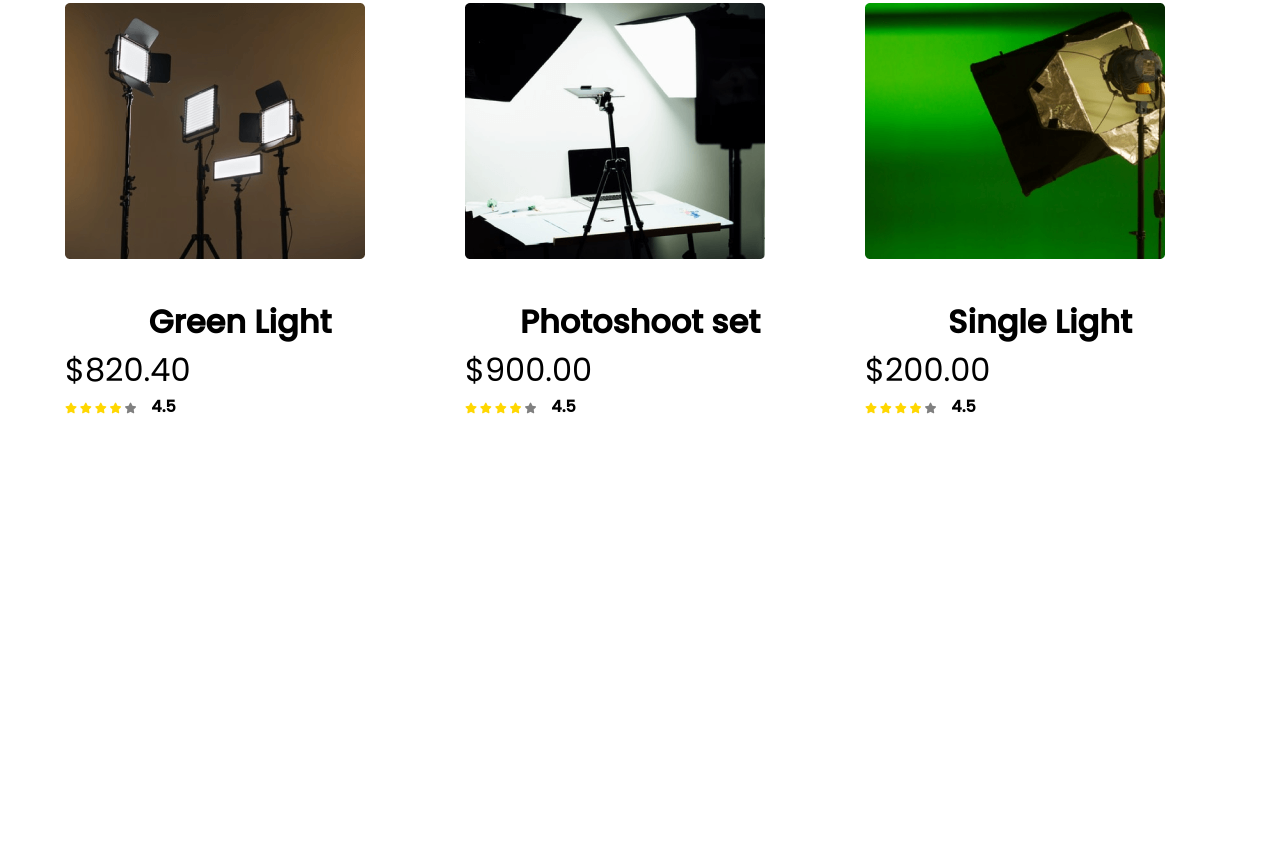
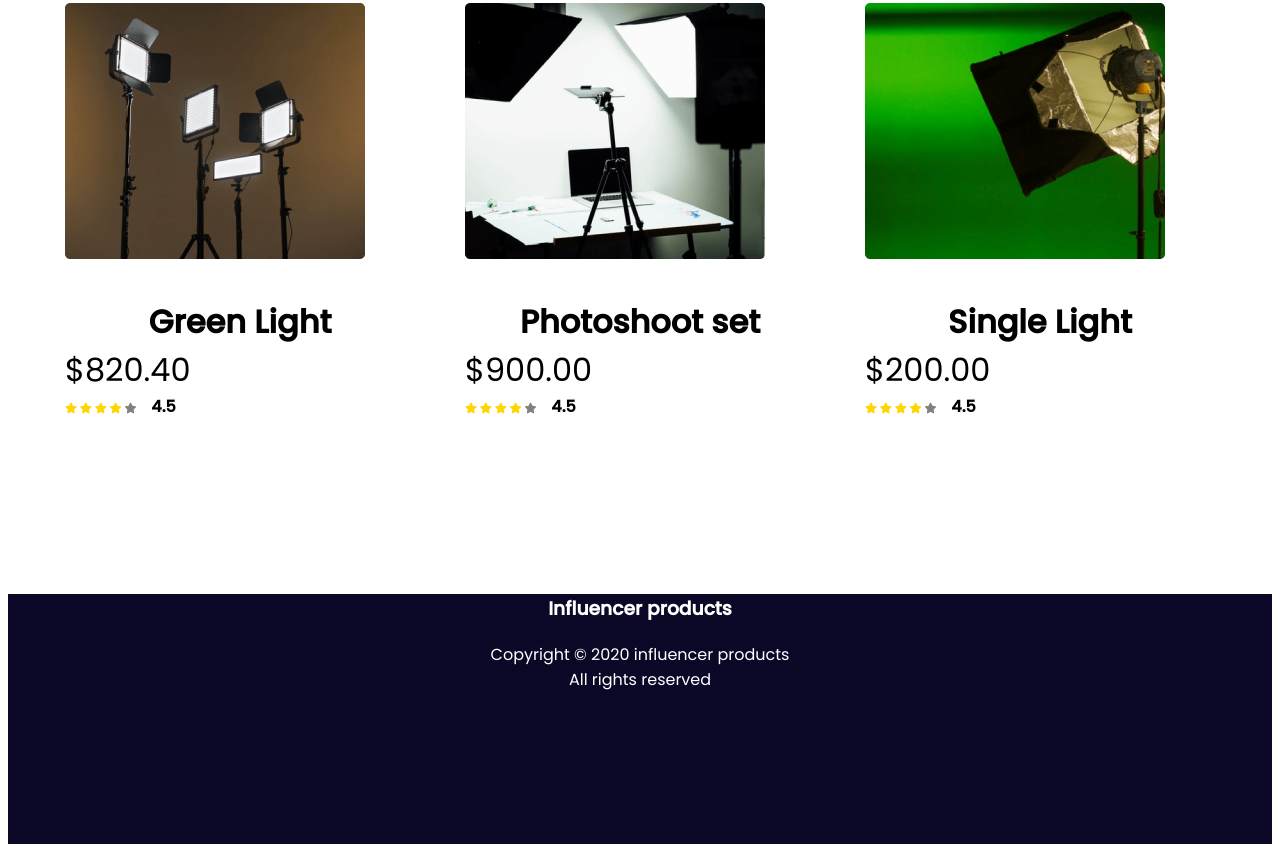
Before and after one commit to MDRAFIULI/assignment_two_real, a plain HTML site: page index.html in a window 1280 px wide. Shown: the part 1746-2598 px from the top of the page. Before the commit the page ends 2198 px from the top, so only its background shows below. Drawn offline with Linux system fonts and the light colour scheme.

Commit message:
allahuakbar

```diff
--- a/index.html
+++ b/index.html
@@ -178,6 +178,13 @@
 
         </section>
     </main>
+    <footer>
+        <section class="foot">
+            <h3>Influencer products</h3>
+            <p>Copyright © 2020 influencer products <br>
+                All rights reserved</p>
+        </section>
+    </footer>
 
 </body>
 
--- a/style.css
+++ b/style.css
@@ -38,3 +38,11 @@ font-weight: 100;}
 #gray{color: gray;}
 .product-detail h6 span{margin-left: 12px;
 font-size: 1.5em;}
+/* Footer tag... */
+footer{height: 250px;
+background-color: #0A0826;
+color: white;
+
+}
+.foot{text-align: center;
+margin-top: 150px;}
```
